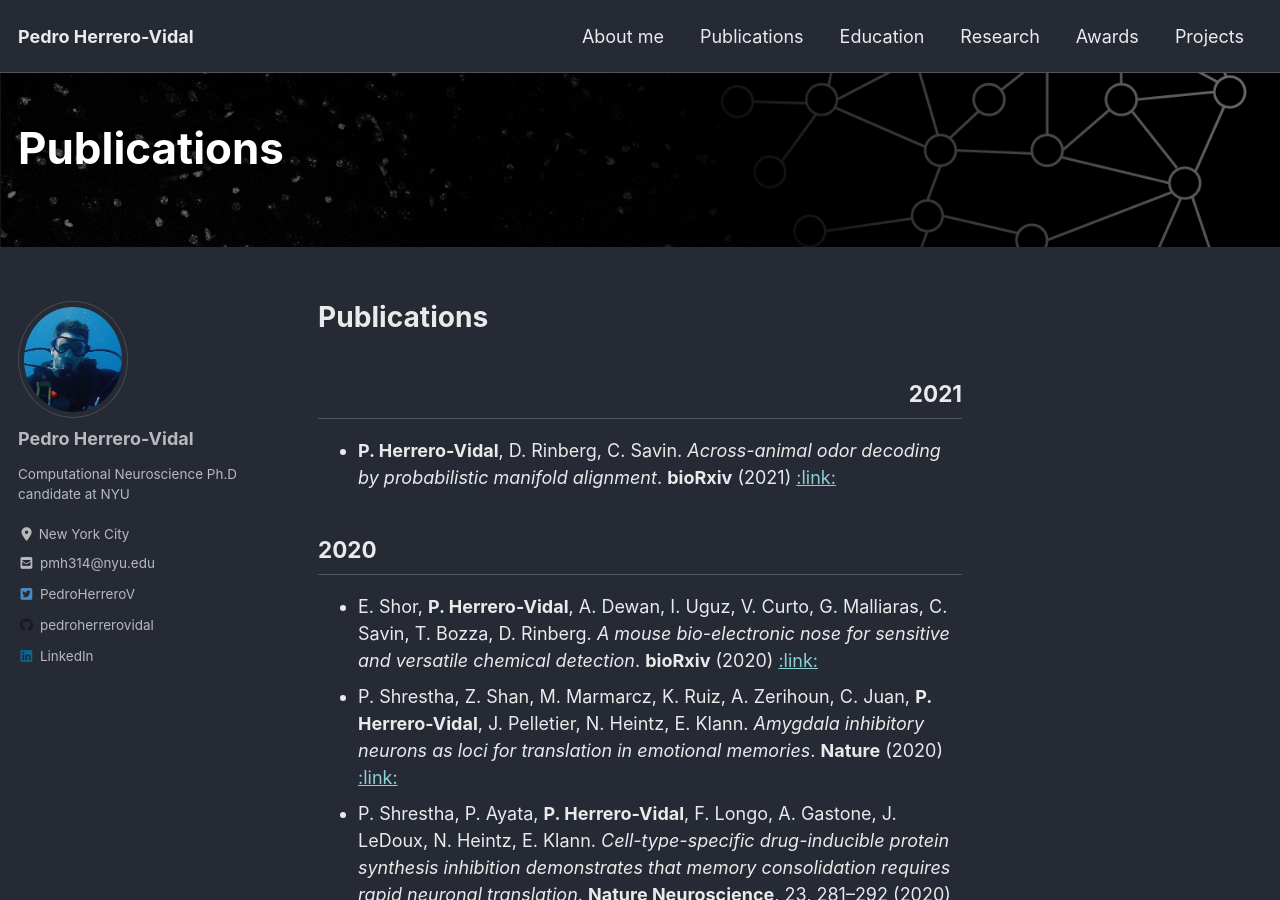
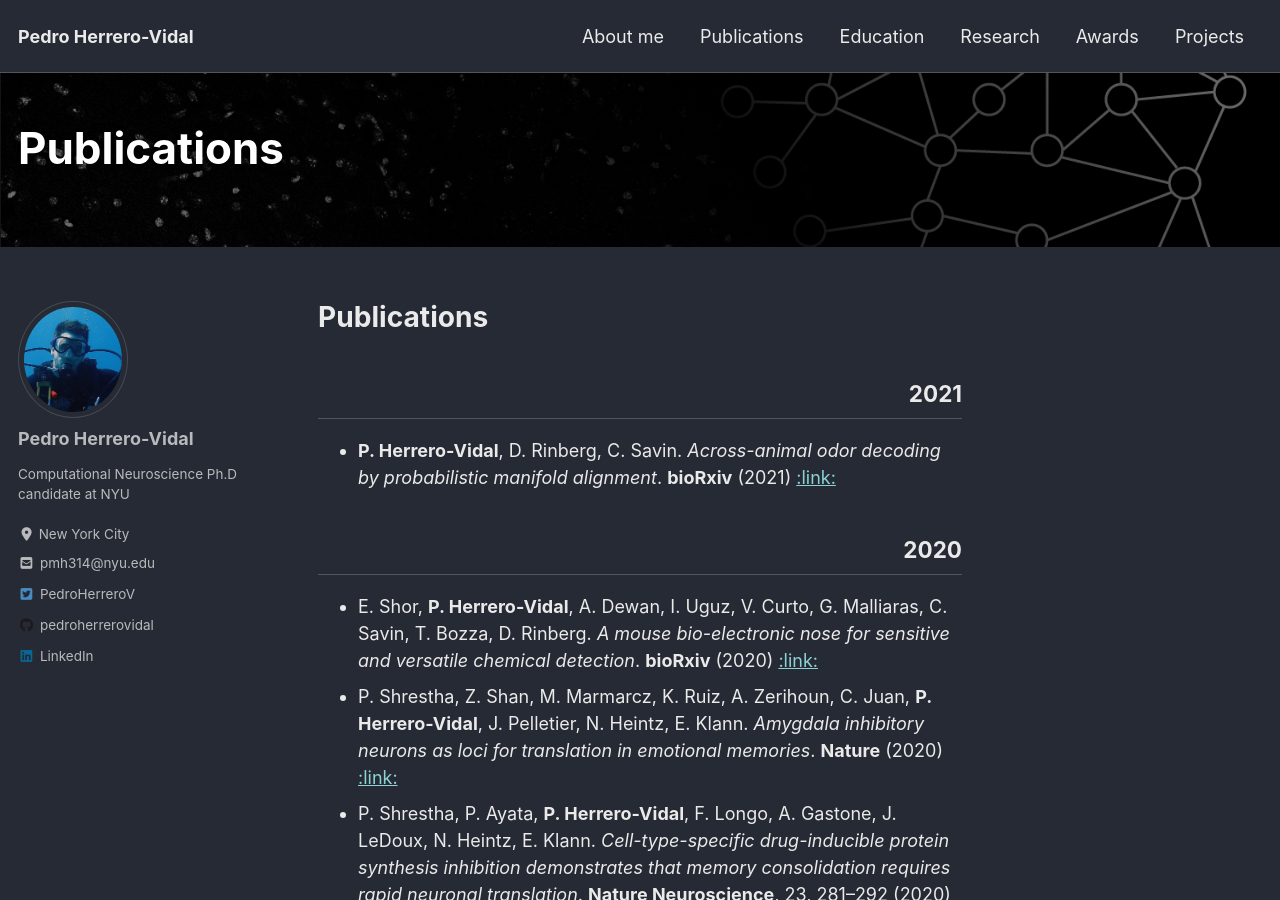
Before and after one commit to pedroherrerovidal/pedroherrerovidal.github.io, a Jekyll site: the page built from _pages/publications.md, in a window 1280 px wide and 900 px high. Built offline with Jekyll 4.4.1, drawn with Linux system fonts in a browser that asks for light colours; cached includes are drawn as plain includes; nearby versions of some CDN libraries.

Commit message:
Update publications.md

```diff
--- a/_pages/publications.md
+++ b/_pages/publications.md
@@ -13,46 +13,68 @@ header:
 <div dir=ltr markdown=1>
 - **P. Herrero-Vidal**, D. Rinberg, C. Savin. *Across-animal odor decoding by probabilistic manifold alignment*. **bioRxiv** (2021) [ :link: ](https://www.biorxiv.org/content/10.1101/2021.06.06.447279v1)  <br />
 
+<div dir=rtl markdown=1>
 ## 2020
+<div dir=ltr markdown=1>
 - E. Shor, **P. Herrero-Vidal**, A. Dewan, I. Uguz, V. Curto, G. Malliaras, C. Savin, T. Bozza, D. Rinberg. *A mouse bio-electronic nose for sensitive and versatile chemical detection*. **bioRxiv** (2020) [ :link: ](https://www.biorxiv.org/content/10.1101/2020.05.06.079772v1)  <br />
 - P. Shrestha, Z. Shan, M. Marmarcz, K. Ruiz, A.  Zerihoun, C. Juan, **P. Herrero-Vidal**, J. Pelletier, N. Heintz, E. Klann. *Amygdala inhibitory neurons as loci for translation in emotional memories*. **Nature** (2020) [ :link: ](https://www.nature.com/articles/s41586-020-2793-8)  <br />
 - P. Shrestha, P. Ayata, **P. Herrero-Vidal**, F. Longo, A. Gastone, J. LeDoux, N. Heintz, E. Klann. *Cell-type-specific drug-inducible protein synthesis inhibition demonstrates that memory consolidation requires rapid neuronal translation*. **Nature Neuroscience**, 23, 281–292 (2020) [:link:](https://www.nature.com/articles/s41593-019-0568-z)  <br />
 
+<div dir=rtl markdown=1>
 ## 2013
+<div dir=ltr markdown=1>
 - S. Gutierrez-Erlandsson\*, **P. Herrero-Vidal**\*, M. Fernandez-Alfara, S. Hernandez-Garcia, S. Gonzalo-Flores, A. Mudarra-Rubio, M. Fresno, B. Cubelos. *R-RAS2 overexpression in tumors of the human central nervous system*. **Molecular Cancer**, 12 (1), 127 (2013) [ :link: ](https://link.springer.com/article/10.1186/1476-4598-12-127) <br />
 
 # **Talks**
+<div dir=rtl markdown=1>
 ## 2021
+<div dir=ltr markdown=1>
 - **P. Herrero-Vidal**. *Linking piriform cortex activity to odor perception in the mouse*. **Neuroscience Institute Group Meeting**, New York University, virtual meeting. <br />
 
+<div dir=rtl markdown=1>
 ## 2020
+<div dir=ltr markdown=1>
 - **P. Herrero-Vidal**. *A Brain-Computer Interface for robust and efficient chemical detection*. **CogSys X-Mas workshop**, Technical University of Denmark - DTU, virtual meeting. <br />
 - **P. Herrero-Vidal**, E. Chong, C. Savin, D. Rinberg. *Encoding of behaviorally relevant synthetic odor objects in the piriform cortex of the mouse*. **International Symposium on Olfaction and Taste 2020**, Virtual meeting. [ :link: ](https://achems.org/virtual/?page=presentation&session_id=95&presentation_id=291&displayday=&pagefrom=program) <br />
 - **P. Herrero-Vidal**. *Encoding and decoding of odor objects in the piriform cortex*. **Annual Computational Neuroscience Symposium**, New York University, NY.  <br />
 - **P. Herrero-Vidal**. *Decoding of chemical information from populations of olfactory neurons*. **Neural Engineering Research Venture (NERV)**, Stellenbosch University, South Africa. [:link:](https://www.crowdcast.io/e/nervevent-pedro/register)  <br />
 
+<div dir=rtl markdown=1>
 ## 2018
+<div dir=ltr markdown=1>
 - **P. Herrero-Vidal**. *Reliable chemical decoding from the olfactory bulb of the mouse*. **First Year Talks**, New York University, NY.
 
 # **Conference presentations**
+<div dir=rtl markdown=1>
 ## 2021
+<div dir=ltr markdown=1>
 - **P. Herrero-Vidal**, E. Chong, C. Savin, D. Rinberg. *Linking piriform cortex activity to odor perception in the mouse*. **Cognitive and Systems Neuroscience conference (CoSyNe 2021)**, virtual meeting. [ :link: ](http://www.cosyne.org/cosyne21/Cosyne2021_program_book.pdf) <br />
 
+<div dir=rtl markdown=1>
 ## 2020
+<div dir=ltr markdown=1>
 - **P. Herrero-Vidal**, E. Shor, D. Rinberg, C. Savin. *Efficient odor identification across animals by transfer learning*. **Bernstein Conference 2020 online** [ :link: ](https://abstracts.g-node.org/conference/BC20/abstracts#/uuid/6543eb22-35bb-4c4a-bdb7-8f226b67dcf3) <br />
 
 - **P. Herrero-Vidal**, E. Shor, D. Rinberg, C. Savin. *Transfer Learning algorithm for bio-electronic nose stimulus identification across animals*. **International Conference on Mathematical Neuroscience 2020**, digital. <br />
 
+<div dir=rtl markdown=1>
 ## 2019
+<div dir=ltr markdown=1>
 - **P. Herrero-Vidal**, E. Shor, C. Savin, D. Rinberg. *Reliable chemical decoding from the olfactory system of the mouse*. **Machine Learning Summer School 2019**, Stellenbosch, South Africa. <br />
 - P. Shrestha, Z. Shan, M. Marmarcz, A.  Zerihoun, C. Juan, K. Ruiz, **P. Herrero-Vidal**, N. Heintz, J. Pelletier, E. Klann. *A protein synthesis code for differential threat memory trace in central amygdala interneurons*. **Society for Neuroscience 2019 Annual meeting**, Chicago, IL [ :link: ](https://www.abstractsonline.com/pp8/#!/7883/presentation/52306)  <br />
 
+<div dir=rtl markdown=1>
 ## 2018
+<div dir=ltr markdown=1>
 - P. Shrestha, P. Ayata, **P. Herrero-Vidal**, A. Gastone, N. Heintz & E. Klann. *Chemogenetic evidence for the protein synthesis requirement during memory consolidation*. **Society for Neuroscience 2018 Annual meeting**, Washington, D.C. [ :link: ](https://www.abstractsonline.com/pp8/#!/4649/presentation/8737)  <br />
 
+<div dir=rtl markdown=1>
 ## 2017
+<div dir=ltr markdown=1>
 - P. Shrestha, P. Ayata, **P. Herrero-Vidal**, A. Gastone, F. Longo, N. Heintz & E. Klann. *Chemogenetic interrogation of cell type specific translation in fear memories*. **Society for Neuroscience 2017 Annual meeting**, Washington, D.C. [ :link: ](https://www.abstractsonline.com/pp8/#!/4376/presentation/25181)  <br />
 - P. Shrestha, **P. Herrero-Vidal**, E. Jones & E. Klann. *Manipulations of Tsc2 in Oxytocin receptor expressing neurons causes sex-specific aberrations in social behavior*. **2017 International Research Conference on TSC and LAM**, Washington, D.C. [ :link: ](http://online.fliphtml5.com/tosk/caws/#p=71)  <br />
 
+<div dir=rtl markdown=1>
 ## 2016
+<div dir=ltr markdown=1>
 - **P. Herrero-Vidal,** P. Shrestha, P. Ayata, A. Gastone, N. Heintz & E. Klann. *Inducible protein synthesis inhibition in the amygdala*. **Society for Neuroscience 2016 Annual meeting**, San Diego; and, **15th Molecular and Cellular Cognition Society Annual meeting**, San Diego. [ :link: ](https://www.abstractsonline.com/pp8/index.html#!/4071/presentation/20837)
```
